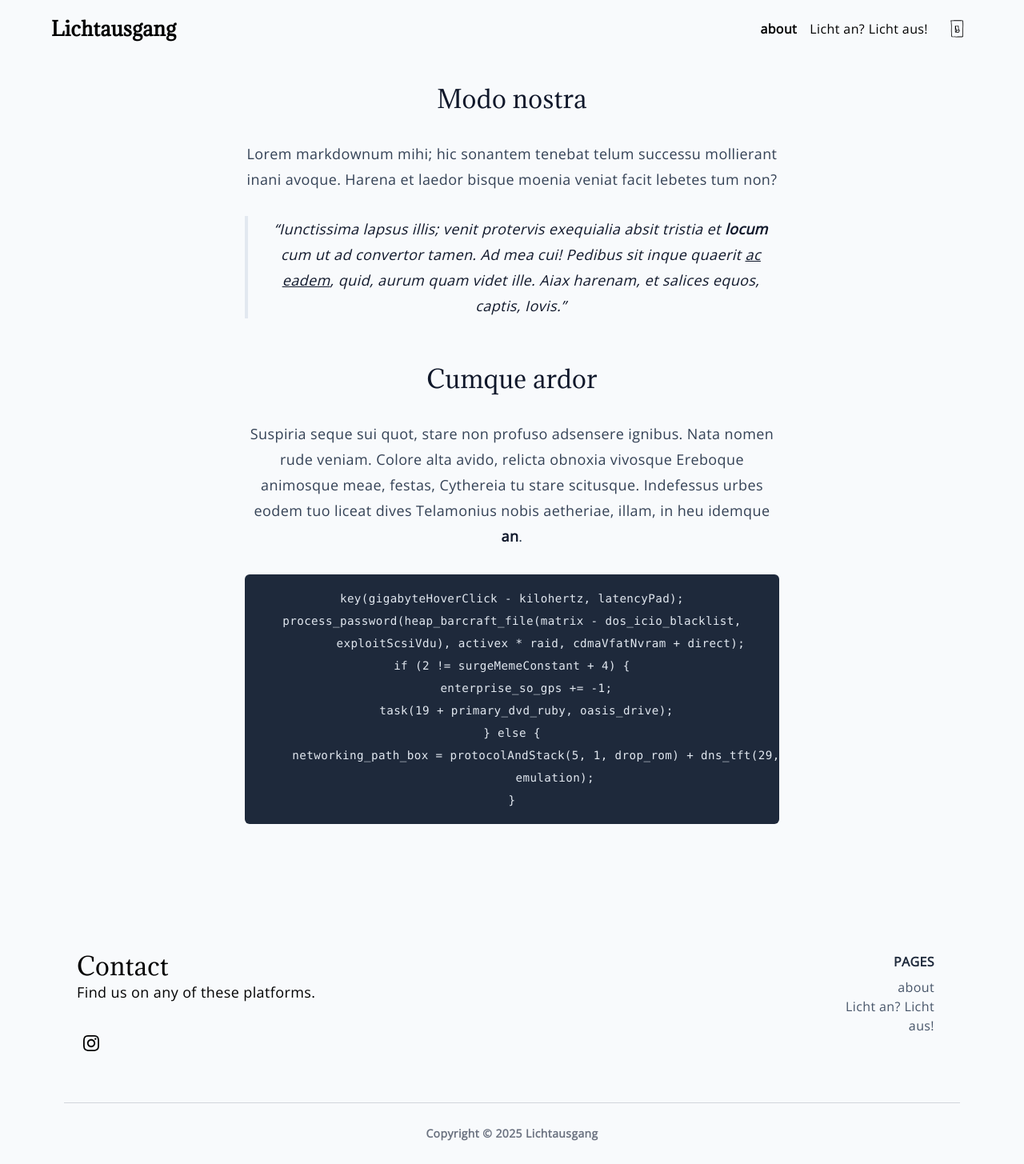
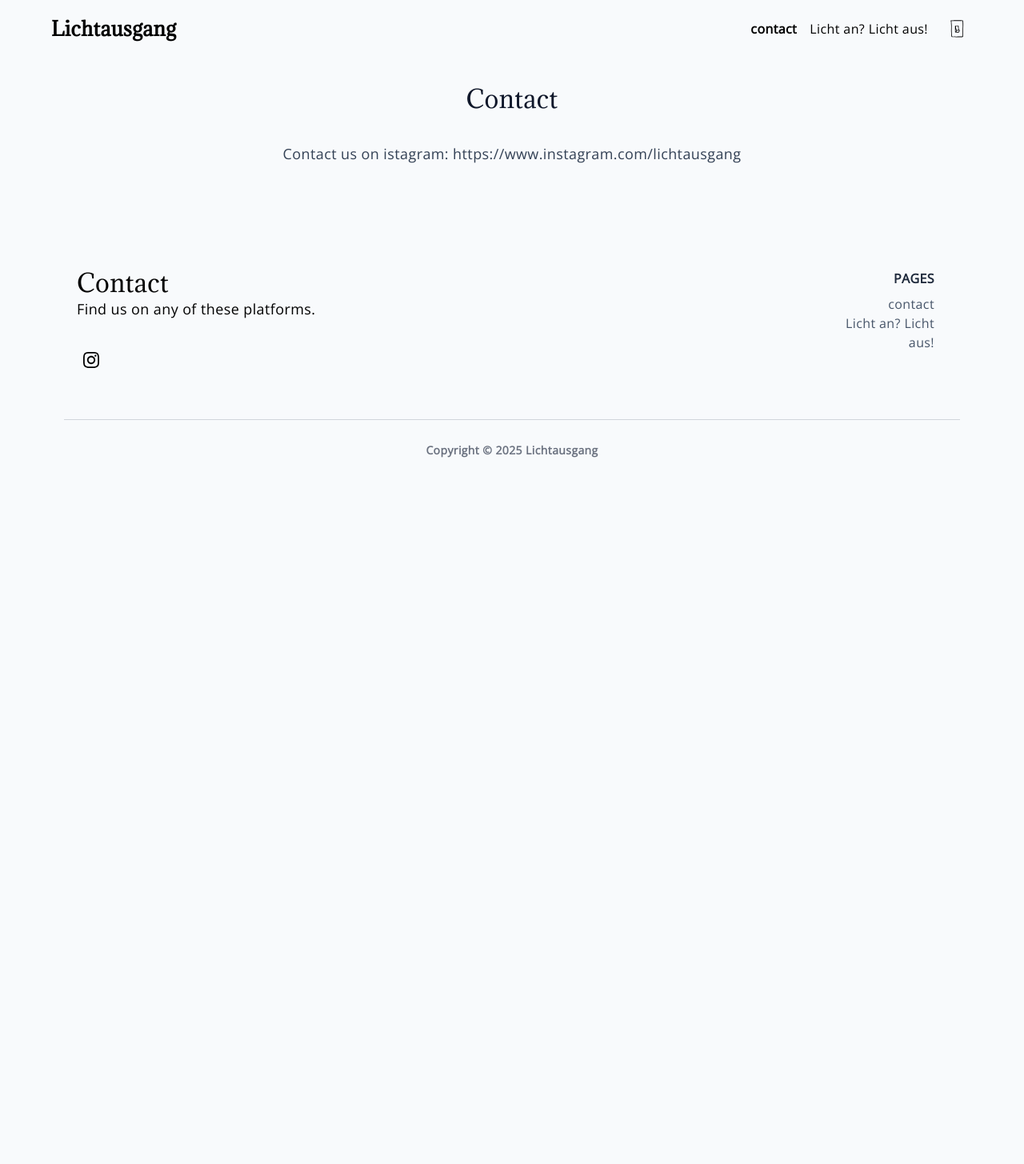
Before and after one commit to Lichtausgang/lichtausgang.github.io, a Jekyll site: the page built from about.md, in a window 1280 px wide. Shown: the whole page at 80% size. Built offline with Jekyll 4.4.1, drawn with Linux system fonts in a browser that asks for light colours; after the commit the page ends 900 px from its top, so only the background shows below that.

Commit message:
removed about page

```diff
--- a/about.md
+++ b/about.md
@@ -1,31 +1,6 @@
 ---
-title: about
+title: contact
 layout: page
 ---
-## Modo nostra
-
-Lorem markdownum mihi; hic sonantem tenebat telum successu mollierant inani
-avoque. Harena et laedor bisque moenia veniat facit lebetes tum non?
-
-> Iunctissima lapsus illis; venit protervis exequialia absit tristia et
-> **locum** cum ut ad convertor tamen. Ad mea cui! Pedibus sit inque quaerit [ac
-> eadem](http://clamavit.io/), quid, aurum quam videt ille. Aiax harenam, et
-> salices equos, captis, Iovis.
-
-## Cumque ardor
-
-Suspiria seque sui quot, stare non profuso adsensere ignibus. Nata nomen rude
-veniam. Colore alta avido, relicta obnoxia vivosque Ereboque animosque meae,
-festas, Cythereia tu stare scitusque. Indefessus urbes eodem tuo liceat dives
-Telamonius nobis aetheriae, illam, in heu idemque **an**.
-
-    key(gigabyteHoverClick - kilohertz, latencyPad);
-    process_password(heap_barcraft_file(matrix - dos_icio_blacklist,
-            exploitScsiVdu), activex * raid, cdmaVfatNvram + direct);
-    if (2 != surgeMemeConstant + 4) {
-        enterprise_so_gps += -1;
-        task(19 + primary_dvd_ruby, oasis_drive);
-    } else {
-        networking_path_box = protocolAndStack(5, 1, drop_rom) + dns_tft(29, -3,
-                emulation);
-    }
+## Contact
+Contact us on istagram: https://www.instagram.com/lichtausgang
```
